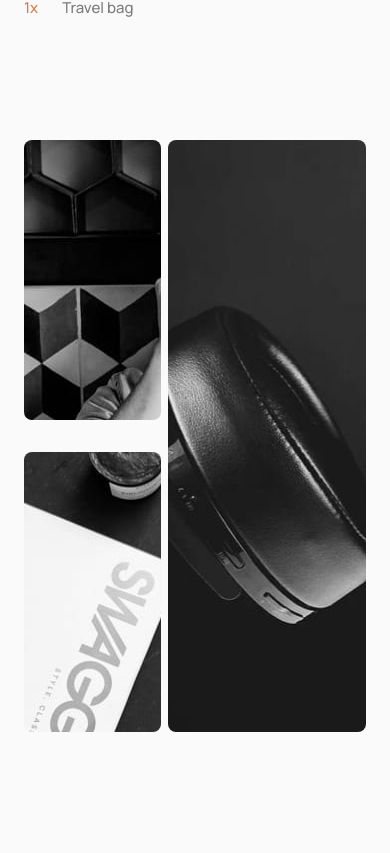
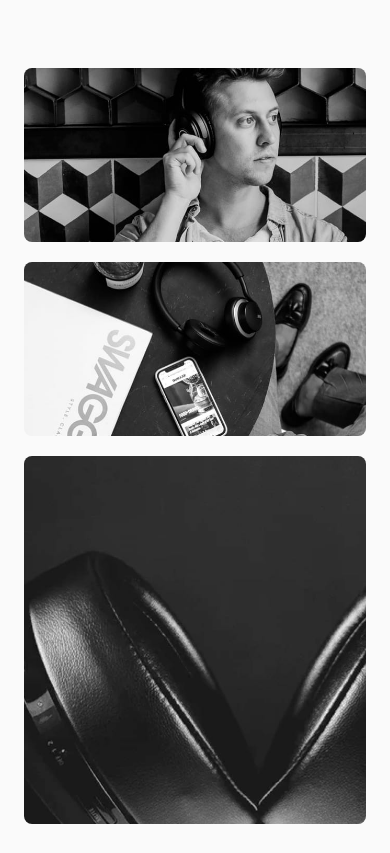
Before and after one commit to davidthus/audiophile-ecommerce, a React (Create React App) app: page /product/xx99-mark-two-headphones in a window 390 px wide. Shown: the part 1871-2724 px from the top of the page. Built offline with nearby package versions, Linux system fonts and the light colour scheme.

Commit message:
finish product gallery tablet and mobile mode

```diff
--- a/src/components/ProductArticle/ProductArticle.style.ts
+++ b/src/components/ProductArticle/ProductArticle.style.ts
@@ -8,6 +8,9 @@ export const Container = styled.section`
   gap: 56px;
   @media (max-width: 1240px) {
     gap: 24px;
+  }
+  @media (max-width: 690px) {
+    margin-bottom: 88px;
   }
 `;
 
--- a/src/components/ProductDesc/ProductDesc.style.ts
+++ b/src/components/ProductDesc/ProductDesc.style.ts
@@ -68,6 +68,9 @@ export const StackWrapper = styled.ul`
   display: flex;
   flex-direction: column;
   gap: 8px;
+  @media (max-width: 690px) {
+    margin-bottom: 88px;
+  }
 `;
 
 export const StackRow = styled.li`
--- a/src/components/ProductGallery/ProductGallery.style.ts
+++ b/src/components/ProductGallery/ProductGallery.style.ts
@@ -7,35 +7,69 @@ export const Container = styled.section`
   column-gap: 2%;
   row-gap: 32px;
   grid-template: 1fr 1fr / 40% 1fr;
+  @media (max-width: 1240px){
+    row-gap: 20px;
+    column-gap: 18px;
+    grid-template: 1fr 1fr / 1fr 57%;
+    height: 368px;
+  }
+  @media (max-width: 690px){
+    grid-template: 174px 174px 368px / 1fr;
+    margin-bottom: 120px;
+    height: auto;
+  }
 `;
 
 interface Props {
-  background: string;
+  desktop: string;
+  tablet: string;
+  mobile: string;
 }
 
 export const TopLeft = styled.div`
   grid-area: 1 / 1 / span 1 / span 1;
   border-radius: 8px;
-  background-image: url(${({ background }: Props) => require("../../assets/" + background)});
+  background-image: url(${({ desktop }: Props) => require("../../assets/" + desktop)});
   background-size: cover;
   background-position: top left;
   background-repeat: no-repeat;
-`;
+  @media (max-width: 1240px){
+    background-position: center;
+    background-image: url(${({ tablet }: Props) => require("../../assets/" + tablet)});
+  }
+  @media (max-width: 690px){
+    background-image: url(${({ mobile }: Props) => require("../../assets/" + mobile)});
+  }
+  `;
 
 export const BottomLeft = styled.div`
   grid-area: 2 / 1 / span 1 / span 1;
   border-radius: 8px;
-  background-image: url(${({ background }: Props) => require("../../assets/" + background)});
+  background-image: url(${({ desktop }: Props) => require("../../assets/" + desktop)});
   background-size: cover;
   background-position: top left;
   background-repeat: no-repeat;
-`;
+  @media (max-width: 1240px){
+    background-position: center;
+    background-image: url(${({ tablet }: Props) => require("../../assets/" + tablet)});
+  }
+  @media (max-width: 690px){
+    background-image: url(${({ mobile }: Props) => require("../../assets/" + mobile)});
+  }
+  `;
 
 export const Right = styled.div`
   grid-area: 1 / 2 / -1 / -1;
   border-radius: 8px;
-  background-image: url(${({ background }: Props) => require("../../assets/" + background)});
+  background-image: url(${({ desktop }: Props) => require("../../assets/" + desktop)});
   background-size: cover;
   background-position: center;
   background-repeat: no-repeat;
+  @media (max-width: 1240px){
+    background-image: url(${({ tablet }: Props) => require("../../assets/" + tablet)});
+  }
+  @media (max-width: 690px){
+    grid-area: 3 / 1 / -1 / span 1;
+    background-image: url(${({ mobile }: Props) => require("../../assets/" + mobile)});
+  }
 `;
--- a/src/components/ProductGallery/ProductGallery.tsx
+++ b/src/components/ProductGallery/ProductGallery.tsx
@@ -9,9 +9,21 @@ interface ProductGalleryProps {
 function ProductGallery({ gallery }: ProductGalleryProps) {
   return (
     <Container>
-      <TopLeft background={gallery.first.desktop} />
-      <BottomLeft background={gallery.second.desktop} />
-      <Right background={gallery.third.desktop} />
+      <TopLeft
+        desktop={gallery.first.desktop}
+        tablet={gallery.first.tablet}
+        mobile={gallery.first.mobile}
+      />
+      <BottomLeft
+        desktop={gallery.second.desktop}
+        tablet={gallery.second.tablet}
+        mobile={gallery.second.mobile}
+      />
+      <Right
+        desktop={gallery.third.desktop}
+        tablet={gallery.third.tablet}
+        mobile={gallery.third.mobile}
+      />
     </Container>
   );
 }
--- a/src/shared/article.ts
+++ b/src/shared/article.ts
@@ -38,7 +38,7 @@ export const ProductArticleContainer = styled.section`
     gap: 69px;
   }
   @media (max-width: 690px){
-    gap: 40px;
+    gap: 32px;
     flex-direction: column;
     justify-content: flex-start;
     align-items: flex-start;
--- a/src/shared/page.ts
+++ b/src/shared/page.ts
@@ -73,6 +73,7 @@ export const ProductContentWrapper = styled.section`
   @media (max-width: 690px) {
     padding-inline: 24px;
     padding-top: 16px;
+    gap: 0;
   }
 `;
 
```
